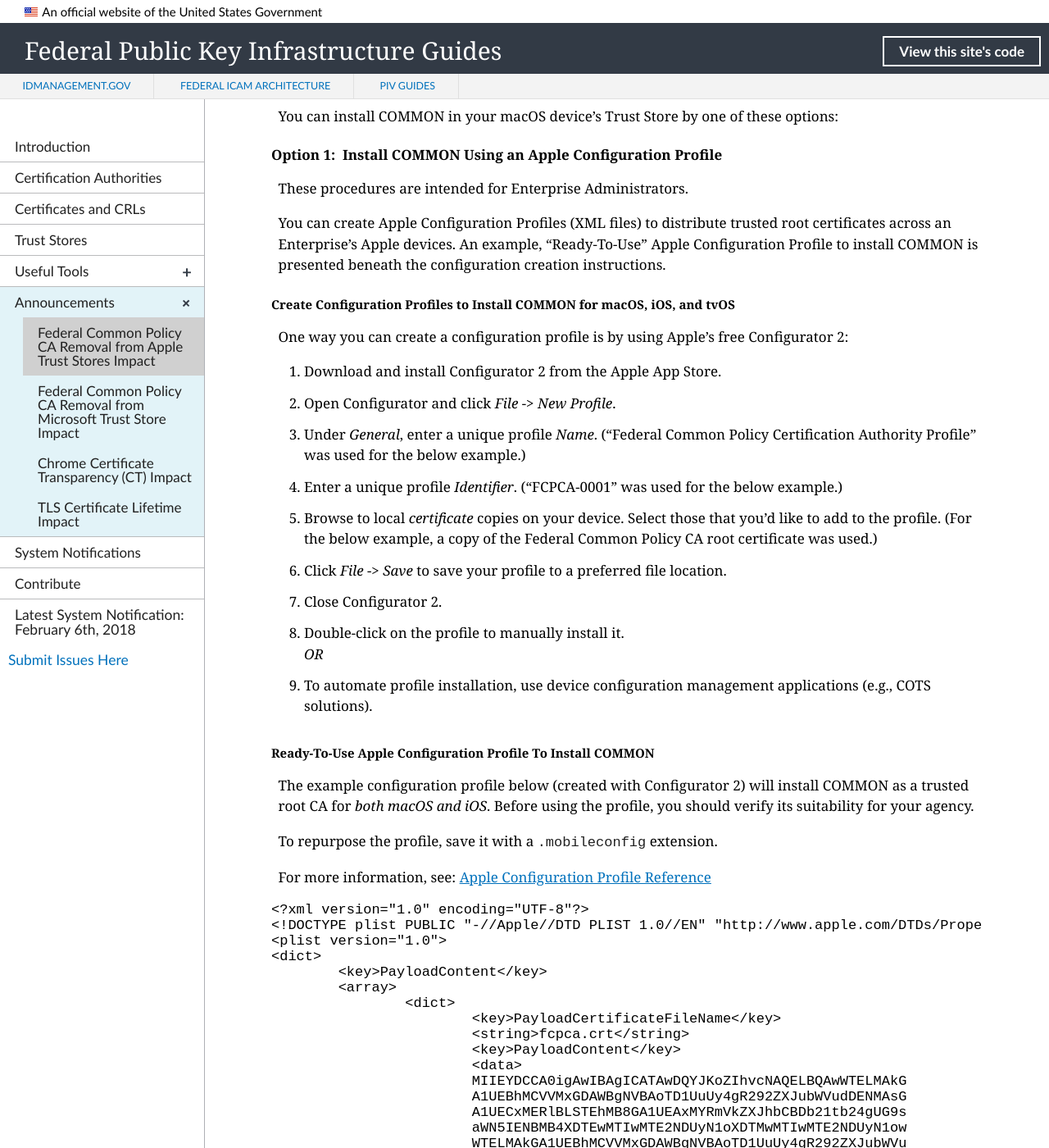
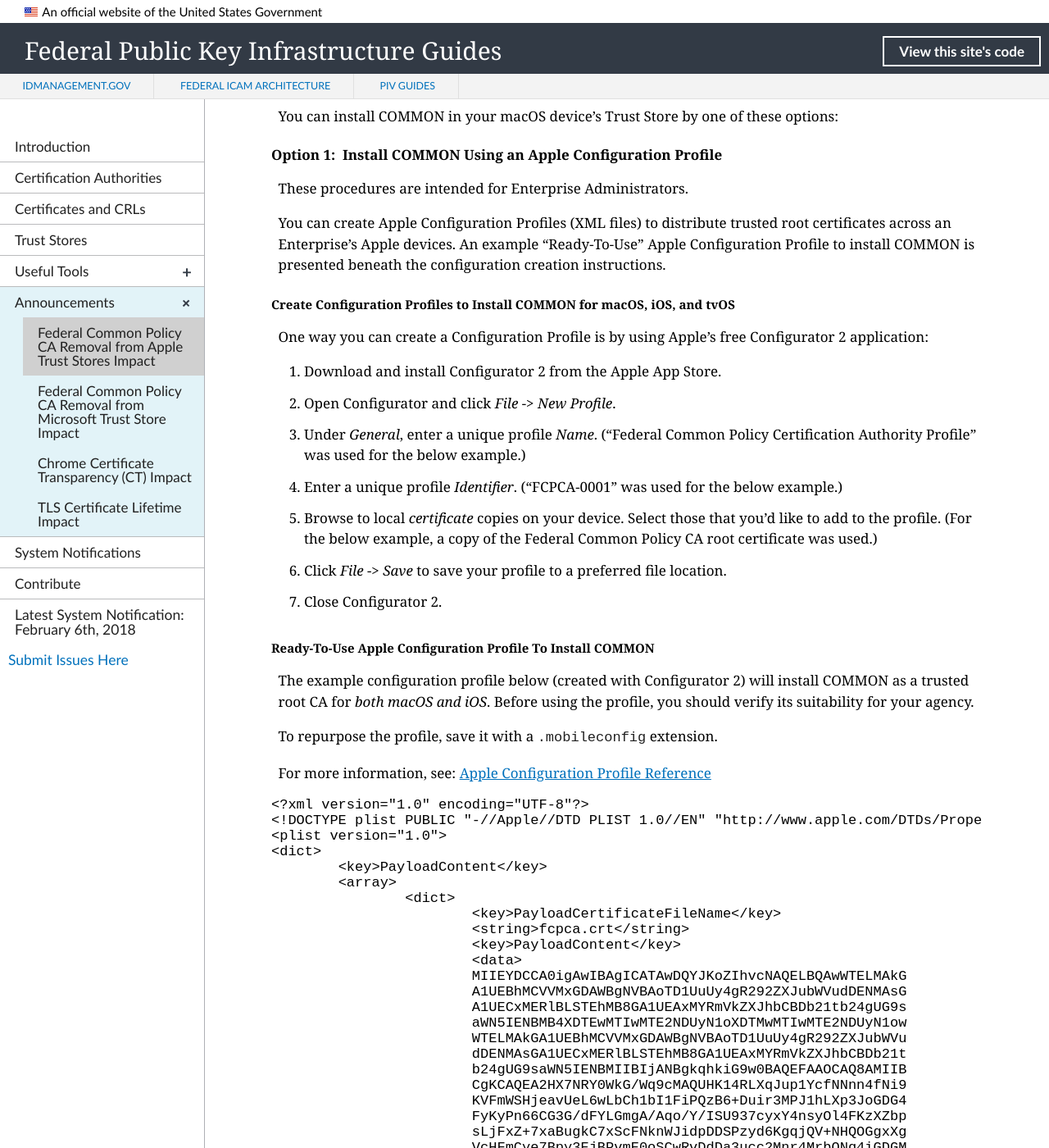
Before and after one commit to GSA/fpki-guides, a Jekyll site: the page built from _announcements/01_apple_common_removal.md, in a window 1280 px wide and 1400 px high, scrolled down 4149 px. Shown: the whole window at 82% size. Built offline with Jekyll 4.4.1, drawn with Linux system fonts in a browser that asks for light colours; nearby versions of some CDN libraries; library files that are not in the unit come from our copies; some of the changed text lies outside the part shown.

Commit message:
Update 01_apple_common_removal.md
Final tweaks.

```diff
--- a/_announcements/01_apple_common_removal.md
+++ b/_announcements/01_apple_common_removal.md
@@ -126,11 +126,11 @@
 
 These procedures are intended for Enterprise Administrators.
 
-You can create Apple Configuration Profiles (XML files) to distribute trusted root certificates across an Enterprise's Apple devices. An example, "Ready-To-Use" Apple Configuration Profile to install COMMON is presented beneath the configuration creation instructions.
+You can create Apple Configuration Profiles (XML files) to distribute trusted root certificates across an Enterprise's Apple devices. An example "Ready-To-Use" Apple Configuration Profile to install COMMON is presented beneath the configuration creation instructions.
 
 ##### Create Configuration Profiles to Install COMMON for macOS, iOS, and tvOS
 
-One way you can create a configuration profile is by using Apple's free Configurator 2:
+One way you can create a Configuration Profile is by using Apple's free Configurator 2 application:
 
 1. Download and install Configurator 2 from the Apple App Store.
 2. Open Configurator and click *File* -> *New Profile*.
@@ -139,9 +139,6 @@
 5. Browse to local *certificate* copies on your device. Select those that you'd like to add to the profile. (For the below example, a copy of the Federal Common Policy CA root certificate was used.)
 6. Click *File* -> *Save* to save your profile to a preferred file location.
 7. Close Configurator 2.
-8. Double-click on the profile to manually install it.<br>
-_OR_<br>
-8. To automate profile installation, use device configuration management applications (e.g., COTS solutions).
 
 ##### Ready-To-Use Apple Configuration Profile To Install COMMON
 
```
Also changed, not shown: other parts of _announcements/01_apple_common_removal.md (+1 -1 lines).
